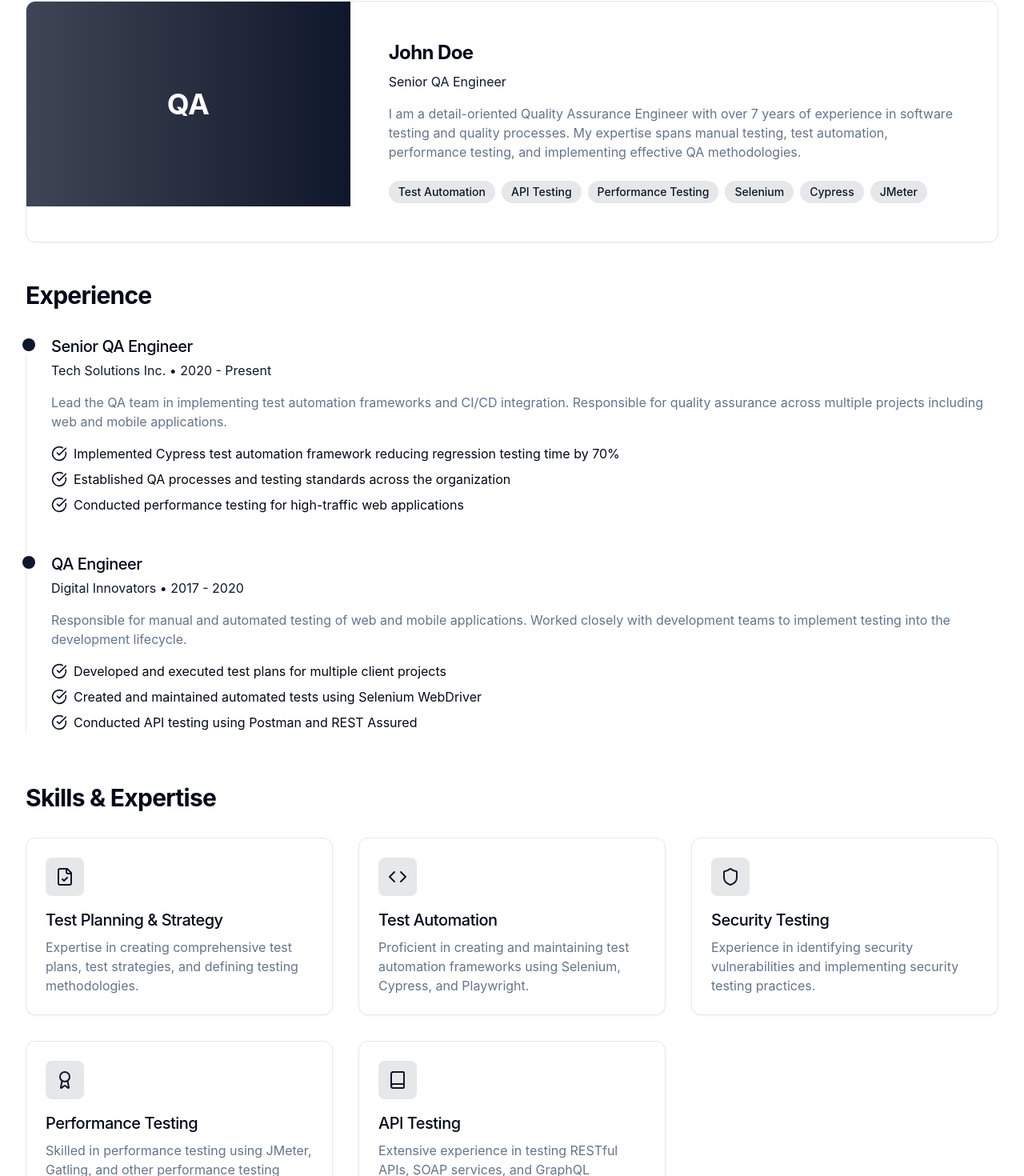
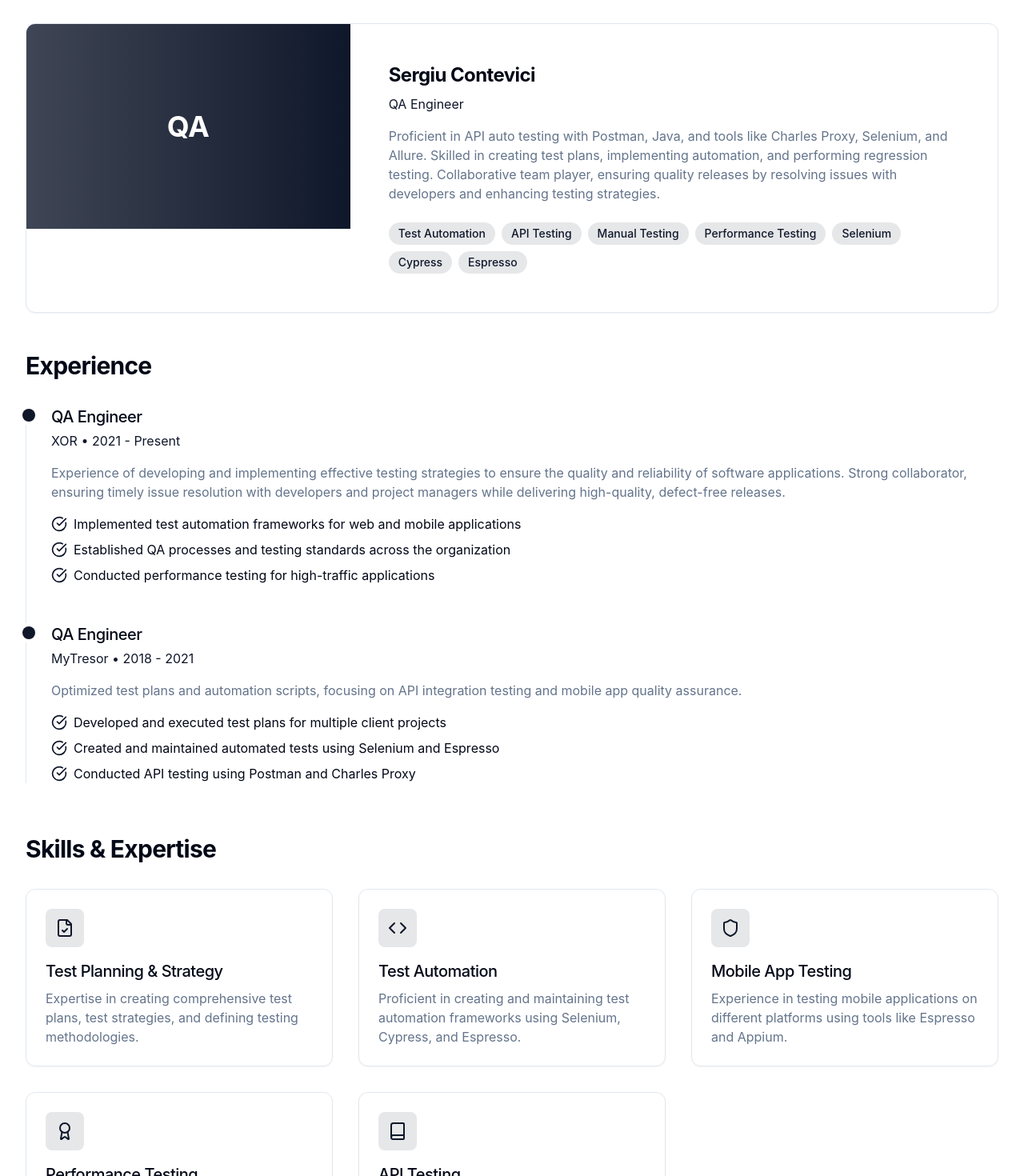
Before and after one commit to SergiuCon1/qa-journey-guide, a React (Vite) app: page /about in a window 1280 px wide. Shown: the part 267-1737 px from the top of the page at 80% size. Built offline with nearby package versions, Linux system fonts and the light colour scheme.

Commit message:
Update About page info
Update the "About" page with new name, position, description, and skills.

```diff
--- a/src/pages/About.tsx
+++ b/src/pages/About.tsx
@@ -28,7 +28,7 @@ const About = () => {
               animate={{ opacity: 1, y: 0 }}
               transition={{ duration: 0.5, delay: 0.1 }}
             >
-              Professional Quality Assurance Engineer with a passion for ensuring software excellence.
+              Experienced QA Engineer specializing in mobile app testing, Web testing, API integration, and server interactions.
             </motion.p>
           </div>
 
@@ -46,12 +46,12 @@ const About = () => {
                 </div>
               </div>
               <div className="p-8 md:p-12">
-                <h2 className="text-2xl font-bold">John Doe</h2>
-                <p className="mt-2 text-primary">Senior QA Engineer</p>
+                <h2 className="text-2xl font-bold">Sergiu Contevici</h2>
+                <p className="mt-2 text-primary">QA Engineer</p>
                 <p className="mt-4 text-muted-foreground">
-                  I am a detail-oriented Quality Assurance Engineer with over 7 years of experience
-                  in software testing and quality processes. My expertise spans manual testing,
-                  test automation, performance testing, and implementing effective QA methodologies.
+                  Proficient in API auto testing with Postman, Java, and tools like Charles Proxy, Selenium, and Allure.
+                  Skilled in creating test plans, implementing automation, and performing regression testing.
+                  Collaborative team player, ensuring quality releases by resolving issues with developers and enhancing testing strategies.
                 </p>
                 <div className="mt-6 flex flex-wrap gap-2">
                   <span className="inline-flex items-center rounded-full bg-primary/10 px-3 py-1 text-sm font-medium text-primary">
@@ -59,6 +59,9 @@ const About = () => {
                   </span>
                   <span className="inline-flex items-center rounded-full bg-primary/10 px-3 py-1 text-sm font-medium text-primary">
                     API Testing
+                  </span>
+                  <span className="inline-flex items-center rounded-full bg-primary/10 px-3 py-1 text-sm font-medium text-primary">
+                    Manual Testing
                   </span>
                   <span className="inline-flex items-center rounded-full bg-primary/10 px-3 py-1 text-sm font-medium text-primary">
                     Performance Testing
@@ -70,7 +73,7 @@ const About = () => {
                     Cypress
                   </span>
                   <span className="inline-flex items-center rounded-full bg-primary/10 px-3 py-1 text-sm font-medium text-primary">
-                    JMeter
+                    Espresso
                   </span>
                 </div>
               </div>
@@ -93,16 +96,17 @@ const About = () => {
                     <div className="absolute -left-2 top-0 bg-white p-1">
                       <div className="w-4 h-4 rounded-full bg-primary"></div>
                     </div>
-                    <h3 className="text-xl font-medium">Senior QA Engineer</h3>
-                    <p className="text-primary mt-1">Tech Solutions Inc. • 2020 - Present</p>
+                    <h3 className="text-xl font-medium">QA Engineer</h3>
+                    <p className="text-primary mt-1">XOR • 2021 - Present</p>
                     <p className="mt-4 text-muted-foreground">
-                      Lead the QA team in implementing test automation frameworks and CI/CD integration.
-                      Responsible for quality assurance across multiple projects including web and mobile applications.
+                      Experience of developing and implementing effective testing strategies to ensure the quality
+                      and reliability of software applications. Strong collaborator, ensuring timely issue resolution
+                      with developers and project managers while delivering high-quality, defect-free releases.
                     </p>
                     <ul className="mt-4 space-y-2">
                       <li className="flex items-start">
                         <CheckCircle className="h-5 w-5 text-primary shrink-0 mr-2 mt-0.5" />
-                        <span>Implemented Cypress test automation framework reducing regression testing time by 70%</span>
+                        <span>Implemented test automation frameworks for web and mobile applications</span>
                       </li>
                       <li className="flex items-start">
                         <CheckCircle className="h-5 w-5 text-primary shrink-0 mr-2 mt-0.5" />
@@ -110,7 +114,7 @@ const About = () => {
                       </li>
                       <li className="flex items-start">
                         <CheckCircle className="h-5 w-5 text-primary shrink-0 mr-2 mt-0.5" />
-                        <span>Conducted performance testing for high-traffic web applications</span>
+                        <span>Conducted performance testing for high-traffic applications</span>
                       </li>
                     </ul>
                   </div>
@@ -120,10 +124,9 @@ const About = () => {
                       <div className="w-4 h-4 rounded-full bg-primary"></div>
                     </div>
                     <h3 className="text-xl font-medium">QA Engineer</h3>
-                    <p className="text-primary mt-1">Digital Innovators • 2017 - 2020</p>
+                    <p className="text-primary mt-1">MyTresor • 2018 - 2021</p>
                     <p className="mt-4 text-muted-foreground">
-                      Responsible for manual and automated testing of web and mobile applications.
-                      Worked closely with development teams to implement testing into the development lifecycle.
+                      Optimized test plans and automation scripts, focusing on API integration testing and mobile app quality assurance.
                     </p>
                     <ul className="mt-4 space-y-2">
                       <li className="flex items-start">
@@ -132,11 +135,11 @@ const About = () => {
                       </li>
                       <li className="flex items-start">
                         <CheckCircle className="h-5 w-5 text-primary shrink-0 mr-2 mt-0.5" />
-                        <span>Created and maintained automated tests using Selenium WebDriver</span>
+                        <span>Created and maintained automated tests using Selenium and Espresso</span>
                       </li>
                       <li className="flex items-start">
                         <CheckCircle className="h-5 w-5 text-primary shrink-0 mr-2 mt-0.5" />
-                        <span>Conducted API testing using Postman and REST Assured</span>
+                        <span>Conducted API testing using Postman and Charles Proxy</span>
                       </li>
                     </ul>
                   </div>
@@ -170,7 +173,7 @@ const About = () => {
                 </div>
                 <h3 className="text-xl font-medium">Test Automation</h3>
                 <p className="mt-2 text-muted-foreground">
-                  Proficient in creating and maintaining test automation frameworks using Selenium, Cypress, and Playwright.
+                  Proficient in creating and maintaining test automation frameworks using Selenium, Cypress, and Espresso.
                 </p>
               </div>
 
@@ -178,9 +181,9 @@ const About = () => {
                 <div className="h-12 w-12 rounded-lg bg-primary/10 flex items-center justify-center mb-4">
                   <Shield className="h-6 w-6 text-primary" />
                 </div>
-                <h3 className="text-xl font-medium">Security Testing</h3>
+                <h3 className="text-xl font-medium">Mobile App Testing</h3>
                 <p className="mt-2 text-muted-foreground">
-                  Experience in identifying security vulnerabilities and implementing security testing practices.
+                  Experience in testing mobile applications on different platforms using tools like Espresso and Appium.
                 </p>
               </div>
 
@@ -190,7 +193,7 @@ const About = () => {
                 </div>
                 <h3 className="text-xl font-medium">Performance Testing</h3>
                 <p className="mt-2 text-muted-foreground">
-                  Skilled in performance testing using JMeter, Gatling, and other performance testing tools.
+                  Skilled in performance testing using JMeter and other performance testing tools.
                 </p>
               </div>
 
@@ -200,7 +203,7 @@ const About = () => {
                 </div>
                 <h3 className="text-xl font-medium">API Testing</h3>
                 <p className="mt-2 text-muted-foreground">
-                  Extensive experience in testing RESTful APIs, SOAP services, and GraphQL endpoints.
+                  Extensive experience in testing RESTful APIs using Postman, Java, and Charles Proxy.
                 </p>
               </div>
             </div>
@@ -223,9 +226,9 @@ const About = () => {
               </div>
 
               <div className="bg-white rounded-xl p-6 shadow-sm border border-border">
-                <h3 className="text-xl font-medium">Certified Selenium Professional</h3>
+                <h3 className="text-xl font-medium">Mobile Application Testing Certification</h3>
                 <p className="mt-2 text-muted-foreground">
-                  Selenium Automation Testing Certification
+                  Mobile App Testing Professional Certification
                 </p>
               </div>
             </div>
```
